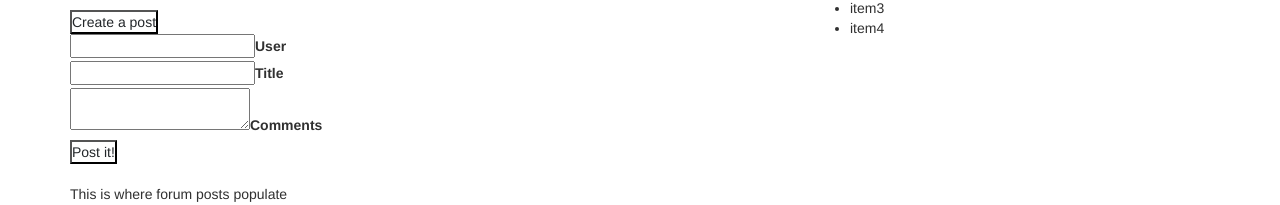
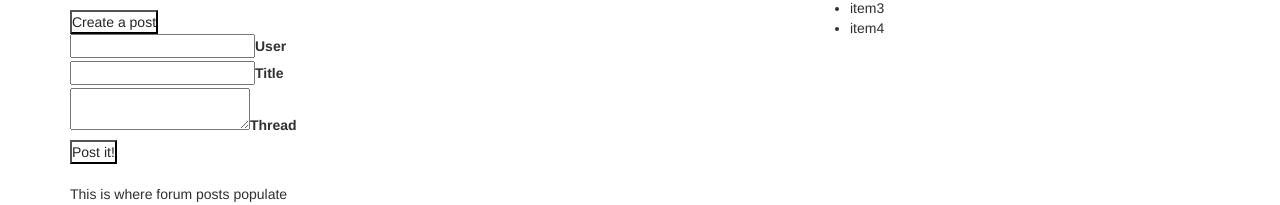
Before and after one commit to bradlet/broadboards, a React (Create React App) app in the folder broadboards/: page / in a window 1280 px wide. Both pictures are taken after a click on the button "Create a post". Shown: the part 202-407 px from the top of the page. Built offline with nearby package versions, Linux system fonts and the light colour scheme; no server answers.

Commit message:
Remove the use of handleClick on post it button and rename input fields to match database columns

```diff
--- a/broadboards/src/js/thread.js
+++ b/broadboards/src/js/thread.js
@@ -31,19 +31,19 @@ class NewThread extends React.Component {
         {this.state.NewThreadVisible && (
           <form action="new_thread" method="post">
             <div>
-              <input type="text" name="user" required></input>
+              <input type="text" name="user" required/>
               <label for="user">User</label>
             </div>
             <div>
-              <input type="text" name="title" required></input>
+              <input type="text" name="title" required/>
               <label for="title">Title</label>
             </div>
             <div>
-              <textarea type="text" name="message" required></textarea>
-              <label for="message">Comments</label>
+              <textarea type="text" name="thread" required/>
+              <label for="thread">Thread</label>
             </div>
             <div>
-              <button onClick={this.handleClick} type="submit">
+              <button type="submit">
                 Post it!
               </button>
             </div>
```
